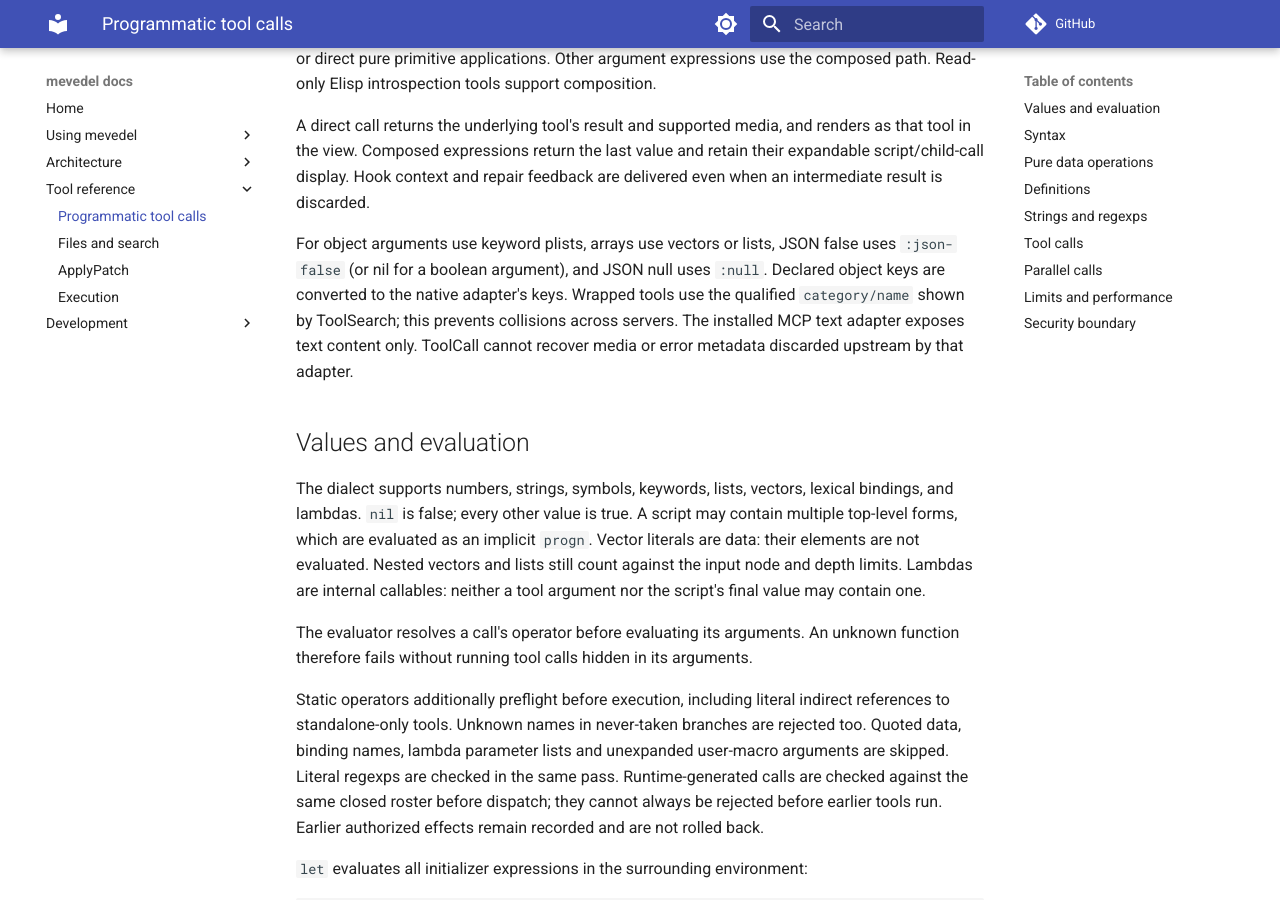
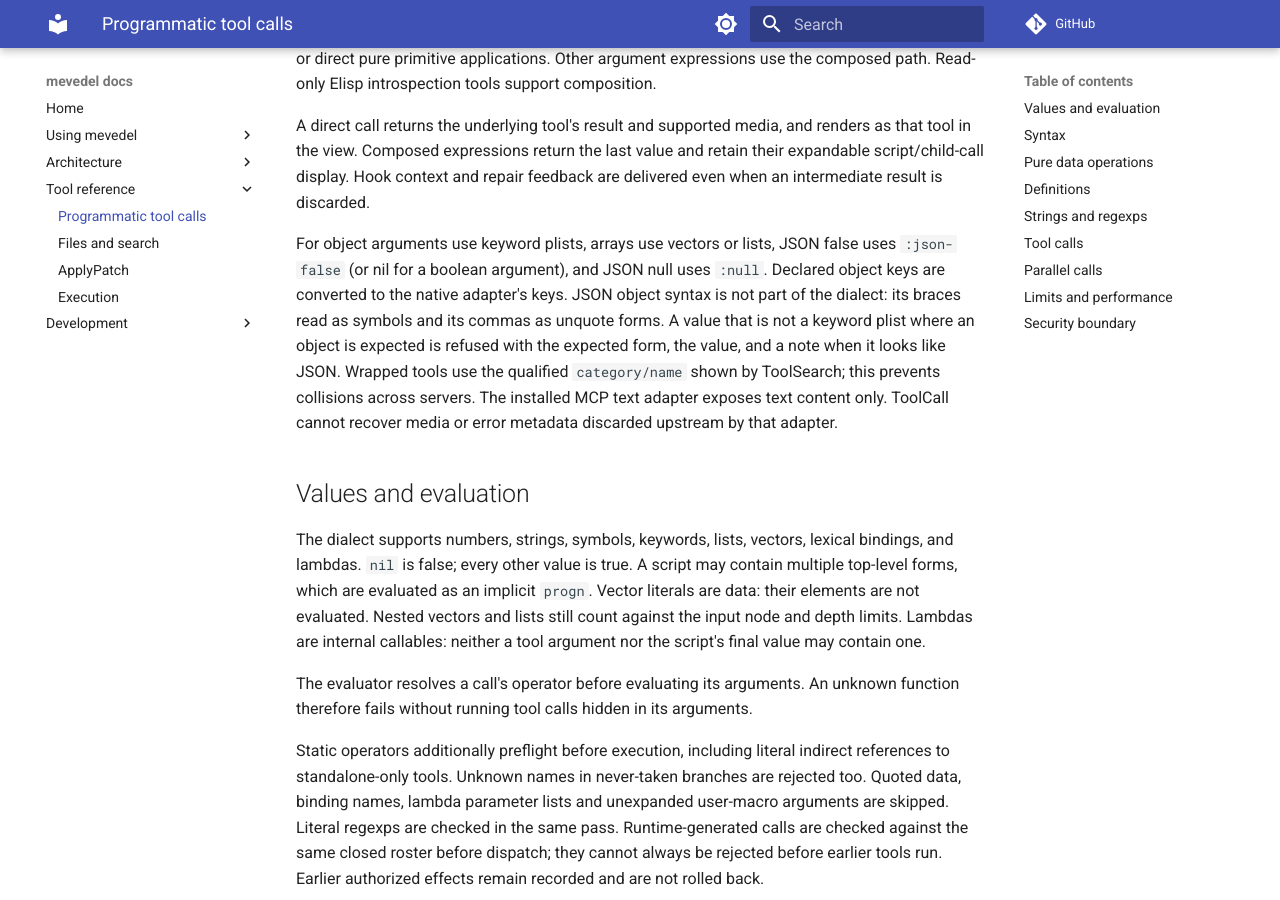
Before and after one commit to FrauH0lle/mevedel, an MkDocs documentation site: the page built from docs/ptc-dialect.md, in a window 1280 px wide and 900 px high, scrolled down 422 px. Built offline with MkDocs 1.6.1 and Material for MkDocs 9.7.7, drawn with Linux system fonts in a browser that asks for light colours; comment, search, counter and statistics services are not loaded.

Commit message:
fix(ptc): Say what an object argument is when one is malformed
A model wrote a SharedEdit patch inside ToolCall with JSON objects.
The reader took the braces as symbols and the commas as unquote forms,
and conversion stopped with "Object arguments must be proper lists",
which named neither the value nor the expected form.  The model had to
read the dialect manual to recover, and this message had appeared in
other sessions before.

An object argument that is not a keyword plist is now refused with the
expected form, the start of the offending value, and a note when it
looks like JSON.

* mevedel-ptc-driver.el (mevedel-ptc-driver--object-error): New
function.
(mevedel-ptc-driver--argument-value): Check the whole plist first.
* docs/ptc-dialect.md: Document the refusal.

* test/test-mevedel-ptc-driver.el (mevedel-ptc-driver-run): Test a
redraw patch's shapes and both refusals.

```diff
--- a/docs/ptc-dialect.md
+++ b/docs/ptc-dialect.md
@@ -25,6 +25,10 @@ feedback are delivered even when an intermediate result is discarded.
 For object arguments use keyword plists, arrays use vectors or lists, JSON
 false uses `:json-false` (or nil for a boolean argument), and JSON null uses
 `:null`. Declared object keys are converted to the native adapter's keys.
+JSON object syntax is not part of the dialect: its braces read as symbols and
+its commas as unquote forms. A value that is not a keyword plist where an
+object is expected is refused with the expected form, the value, and a note
+when it looks like JSON.
 Wrapped tools use the qualified `category/name` shown by ToolSearch; this
 prevents collisions across servers. The installed MCP text adapter exposes
 text content only. ToolCall cannot recover media or error metadata discarded
```
Also changed, not shown: 2 other files.
